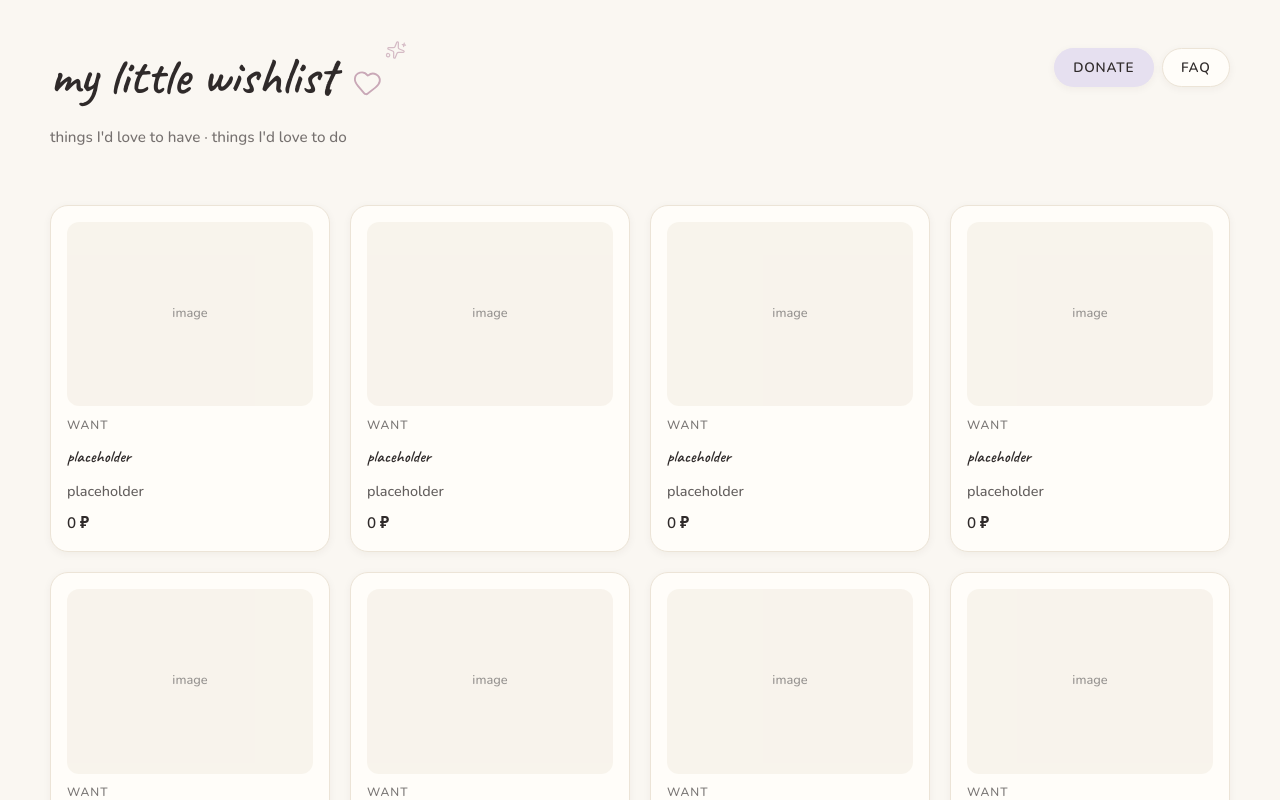
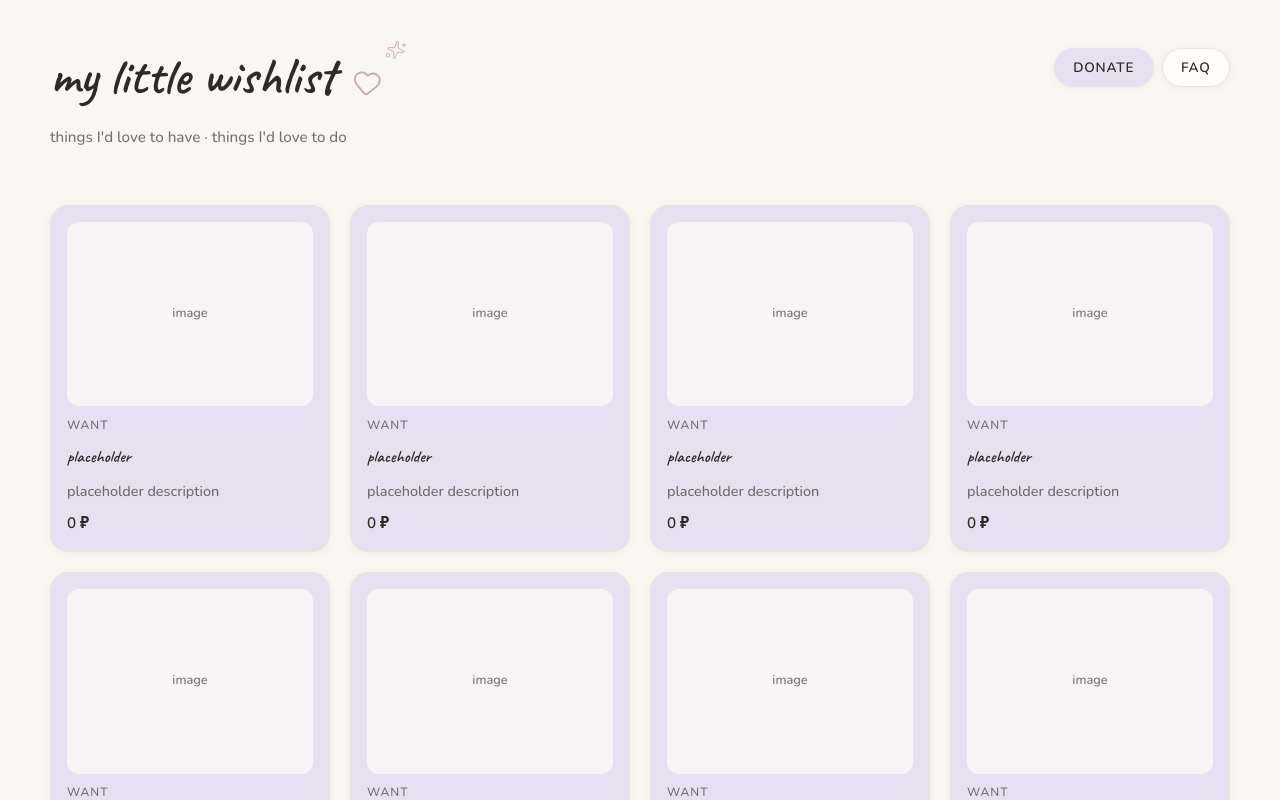
Before and after one commit to varyacvv/varyacvv-wishlist, a React (Vite) app: page / in a window 1280 px wide. Both pictures are taken after a click on the button "ОТКРЫТЬ ВИШЛИСТ →". Shown: the top 800 px of the page. Built offline with nearby package versions, Linux system fonts and the light colour scheme.

Commit message:
feat: add pastel backgrounds and hover to wishlist cards

```diff
--- a/src/components/WishlistCard/WishlistCard.css
+++ b/src/components/WishlistCard/WishlistCard.css
@@ -1,30 +1,63 @@
 .wishlist-card {
+  --card-tilt: 0deg;
+
   display: flex;
   flex-direction: column;
   gap: 0.6rem;
   padding: 1rem;
   border-radius: var(--radius-card);
-  background: var(--color-surface);
   border: 1px solid var(--color-border);
   box-shadow: var(--shadow-soft);
+  transition: all var(--transition-soft);
+  cursor: pointer;
+  transform: rotate(var(--card-tilt));
+}
+
+.wishlist-card:hover {
+  transform: rotate(var(--card-tilt)) translateY(-4px);
+  box-shadow: var(--shadow-lift);
+}
+
+.wishlist-card--lavender {
+  background: var(--color-lavender);
+}
+
+.wishlist-card--pink {
+  background: var(--color-pink);
+}
+
+.wishlist-card--mint {
+  background: var(--color-mint);
+}
+
+.wishlist-card--yellow {
+  background: var(--color-yellow);
+}
+
+.wishlist-card--tilt-left {
+  --card-tilt: -1deg;
+}
+
+.wishlist-card--tilt-right {
+  --card-tilt: 1deg;
 }
 
 .wishlist-card__image-placeholder {
   aspect-ratio: 4 / 3;
   border-radius: 12px;
-  background: #f2ebe0;
+  background: rgba(255, 253, 249, 0.7);
   display: flex;
   align-items: center;
   justify-content: center;
   font-size: 0.8rem;
-  opacity: 0.5;
+  color: var(--color-text-muted);
 }
 
 .wishlist-card__type {
   font-size: 0.75rem;
   letter-spacing: 0.08em;
   text-transform: uppercase;
-  opacity: 0.65;
+  color: var(--color-text-muted);
 }
 
 .wishlist-card__title {
@@ -34,7 +67,7 @@
 .wishlist-card__description {
   margin: 0;
   font-size: 0.9rem;
-  opacity: 0.75;
+  color: var(--color-text-muted);
 }
 
 .wishlist-card__price {
@@ -42,3 +75,12 @@
   font-size: 0.95rem;
   font-weight: 600;
 }
+
+@media (prefers-reduced-motion: reduce) {
+  .wishlist-card {
+    transition: none;
+  }
+  .wishlist-card:hover {
+    transform: rotate(var(--card-tilt));
+  }
+}
--- a/src/components/WishlistCard/WishlistCard.tsx
+++ b/src/components/WishlistCard/WishlistCard.tsx
@@ -1,12 +1,26 @@
 import './WishlistCard.css';
 
-function WishlistCard() {
+type WishlistCardProps = {
+  accent?: 'lavender' | 'pink' | 'mint' | 'yellow';
+  tilt?: 'left' | 'right';
+};
+
+function WishlistCard({ accent = 'lavender', tilt }: WishlistCardProps) {
+  let className = `wishlist-card wishlist-card--${accent}`;
+
+  if (tilt === 'left') {
+    className += ' wishlist-card--tilt-left';
+  }
+  if (tilt === 'right') {
+    className += ' wishlist-card--tilt-right';
+  }
+
   return (
-    <article className="wishlist-card" aria-label="Wishlist item placeholder">
+    <article className={className}>
       <div className="wishlist-card__image-placeholder">image</div>
       <span className="wishlist-card__type">WANT</span>
       <h3 className="wishlist-card__title">placeholder</h3>
-      <p className="wishlist-card__description">placeholder</p>
+      <p className="wishlist-card__description">placeholder description</p>
       <span className="wishlist-card__price">0 ₽</span>
     </article>
   );
--- a/src/index.css
+++ b/src/index.css
@@ -1,6 +1,6 @@
 :root {
-  --font-display: "Caveat", "Segoe Script", cursive;
-  --font-body: "Nunito", system-ui, -apple-system, sans-serif;
+  --font-display: 'Caveat', 'Segoe Script', cursive;
+  --font-body: 'Nunito', system-ui, -apple-system, sans-serif;
 
   --color-background: #faf7f2;
   --color-surface: #fffdf9;
@@ -10,8 +10,8 @@
 
   --color-lavender: #e6e0f0;
   --color-pink: #f3d9dc;
-  --color-blue: #dbe6f0;
   --color-mint: #dceee1;
+  --color-yellow: #f5ecd0;
   --color-accent: #c9a8b7;
 
   --radius-card: 18px;
```
